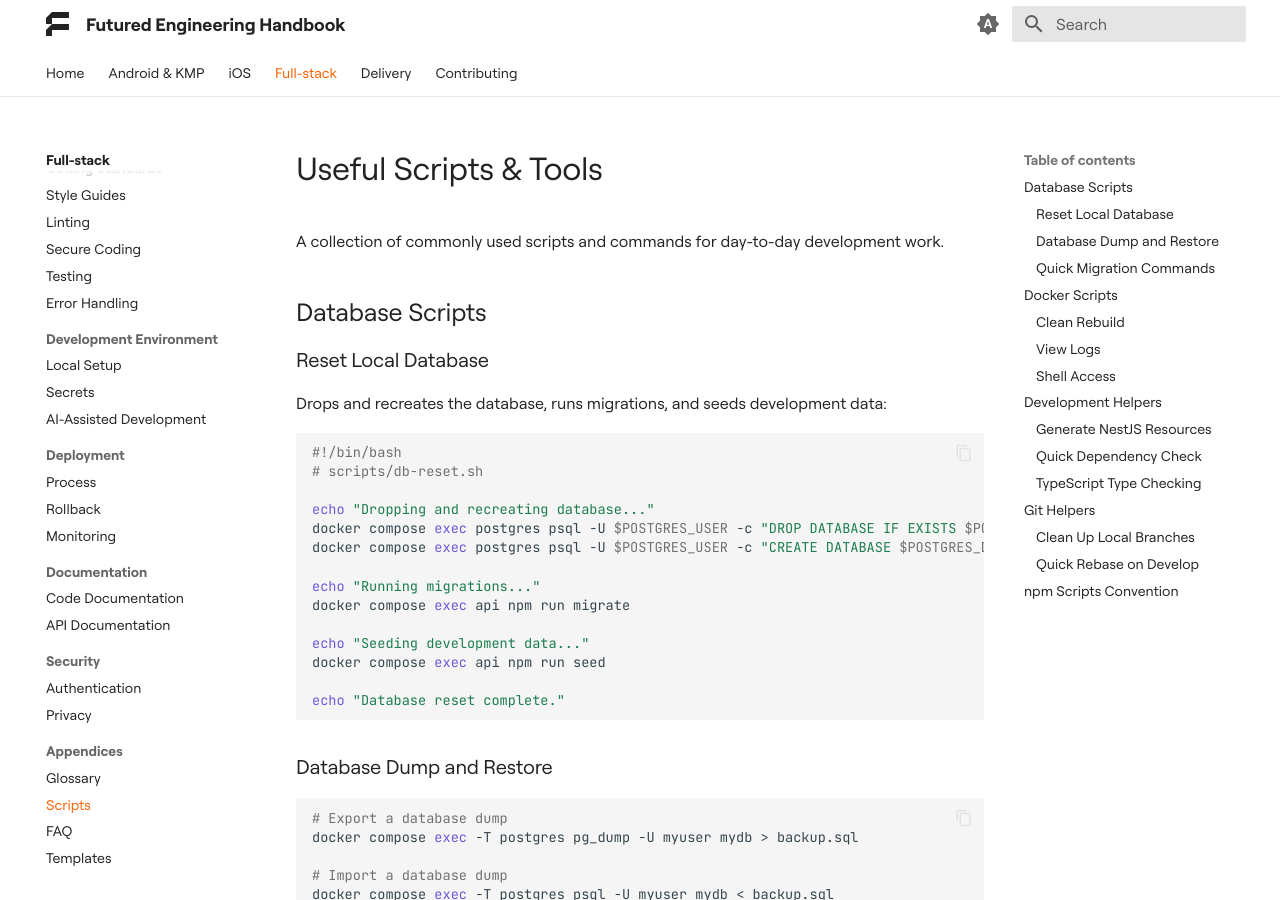
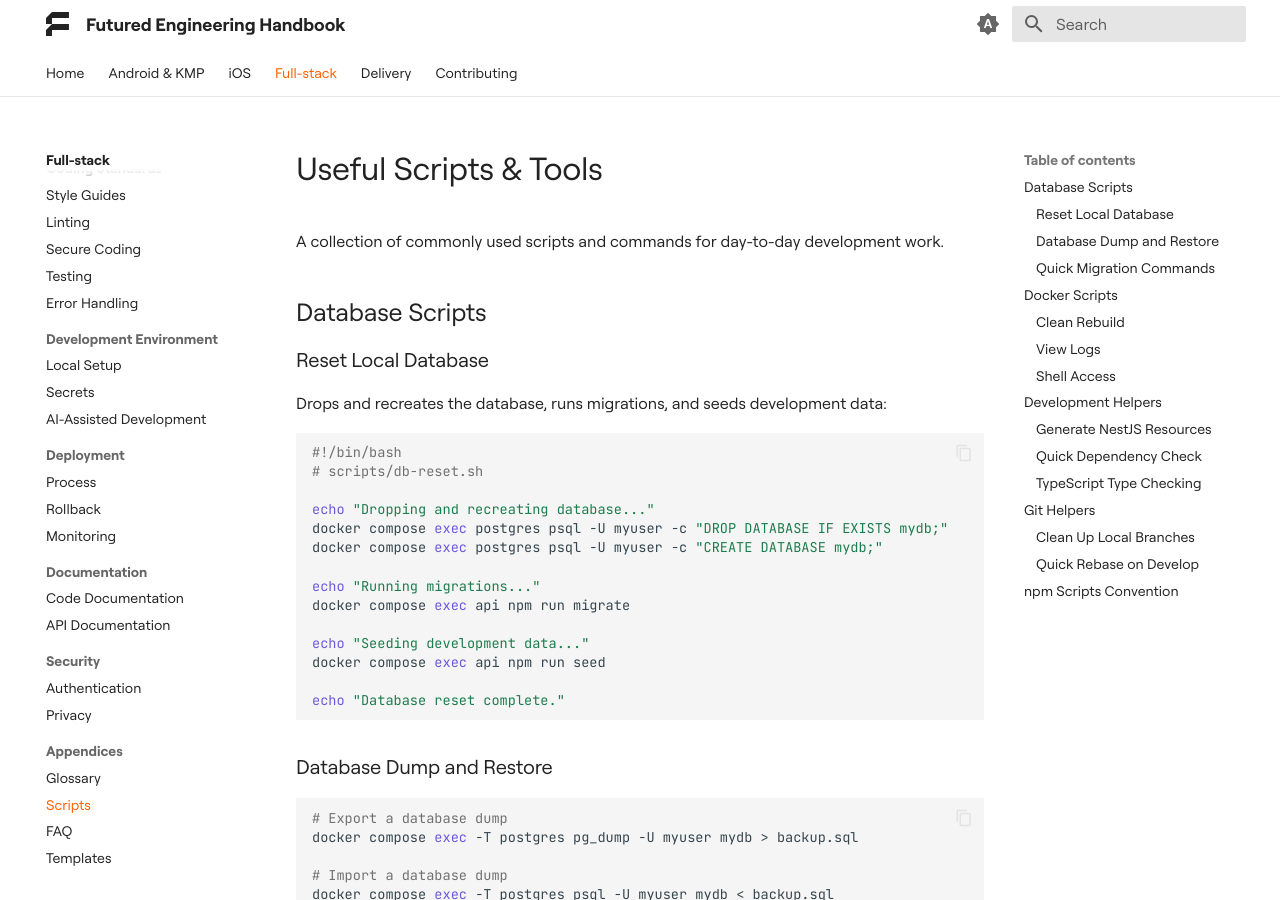
Before and after one commit to futuredapp/Engineering-Handbook, an MkDocs documentation site: the page built from docs/teams/fullstack/appendices/10_scripts.md, in a window 1280 px wide and 900 px high. Built offline with MkDocs 1.6.1 and Material for MkDocs 9.7.7, drawn with Linux system fonts in a browser that asks for light colours.

Commit message:
Update docs/teams/fullstack/appendices/10_scripts.md
Co-authored-by: Copilot <175728472+Copilot@users.noreply.github.com>

```diff
--- a/docs/teams/fullstack/appendices/10_scripts.md
+++ b/docs/teams/fullstack/appendices/10_scripts.md
@@ -13,8 +13,8 @@ Drops and recreates the database, runs migrations, and seeds development data:
 # scripts/db-reset.sh
 
 echo "Dropping and recreating database..."
-docker compose exec postgres psql -U $POSTGRES_USER -c "DROP DATABASE IF EXISTS $POSTGRES_DB;"
-docker compose exec postgres psql -U $POSTGRES_USER -c "CREATE DATABASE $POSTGRES_DB;"
+docker compose exec postgres psql -U myuser -c "DROP DATABASE IF EXISTS mydb;"
+docker compose exec postgres psql -U myuser -c "CREATE DATABASE mydb;"
 
 echo "Running migrations..."
 docker compose exec api npm run migrate
```
